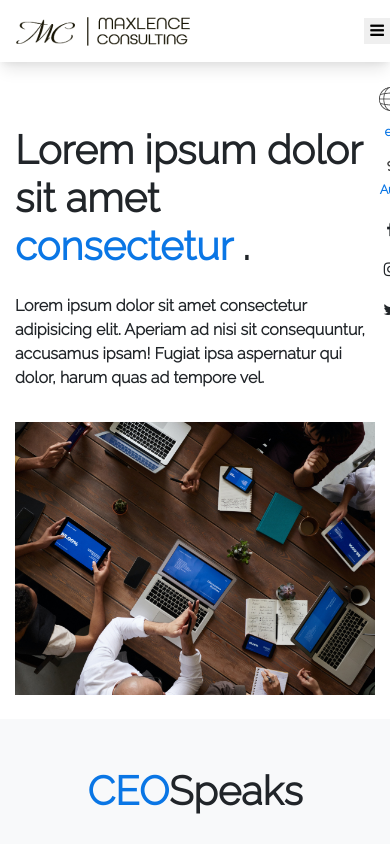
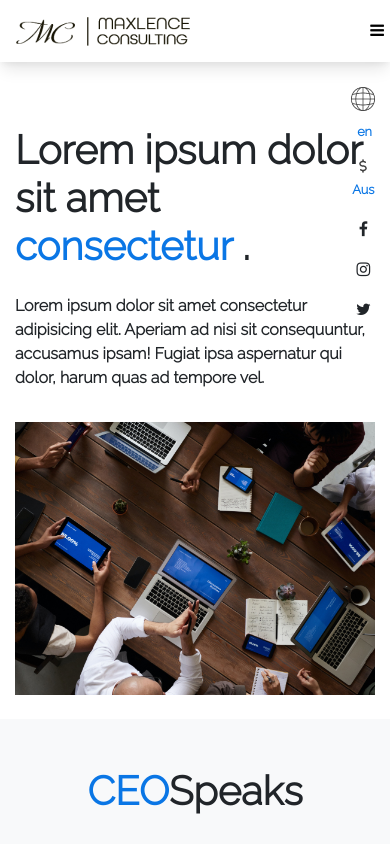
Before and after one commit to wewakedev/maxlenceconsulting, a plain HTML site: page content/about.html in a window 390 px wide. Shown: the top 844 px of the page. Drawn offline with nearby package versions, Linux system fonts and the light colour scheme.

Commit message:
folderissue

```diff
--- a/css/style.css
+++ b/css/style.css
@@ -402,7 +402,10 @@ ul.webextralinks li a:hover{
 .sideactions{
 	position: absolute;
 	right:0%;
-	top: 0%;
+	top: 7%;
+}
+button#modal_view_right {
+    background: transparent;
 }
 
 .bg-gradient{
@@ -874,4 +877,8 @@ ul.ab-form-list{
 	.pricecardtitle,.question{
 		margin-top:-12rem;
 	}
+	.sideactions{
+		right: 7%;
+    top: 0%;
+	}
   }
```
Also changed, not shown: index.html (+2 -2 lines).
